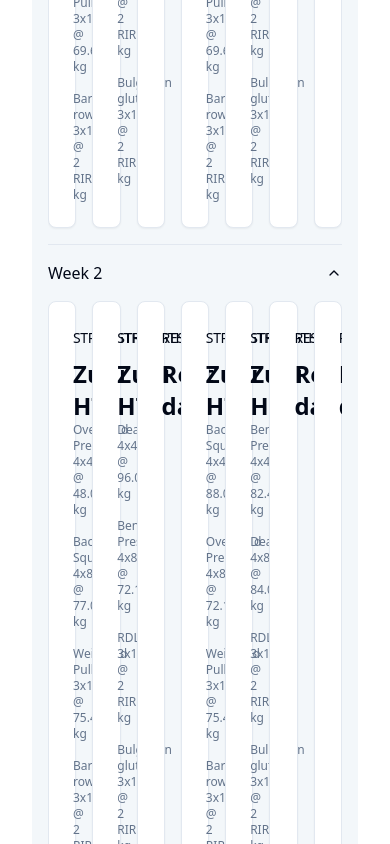
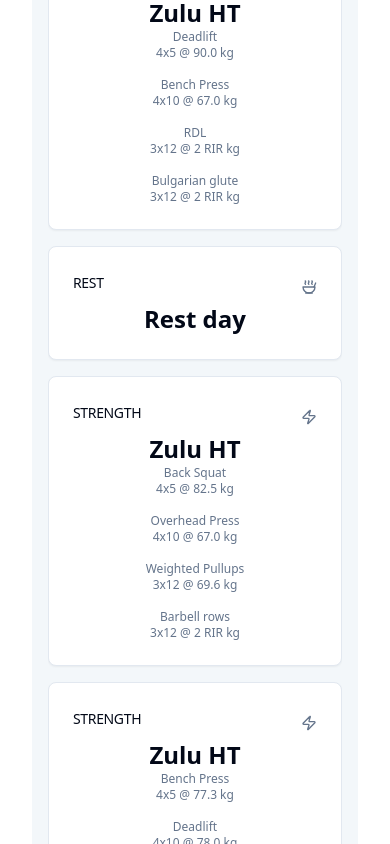
Before and after one commit to vrnvu/lifts, a React (Vite) app: page / in a window 390 px wide. Shown: the part 1156-2000 px from the top of the page. Built offline with nearby package versions, Linux system fonts and the light colour scheme.

Commit message:
fixes grid view on mobile

```diff
--- a/src/views/ProgramZuluHTView.tsx
+++ b/src/views/ProgramZuluHTView.tsx
@@ -296,7 +296,7 @@
         <AccordionItem value="item-1">
           <AccordionTrigger>Week 1</AccordionTrigger>
           <AccordionContent>
-            <div className="grid grid-cols-7 gap-4">
+            <div className="grid grid-cols-1 gap-4 sm:grid-cols-2 md:grid-cols-3 lg:grid-cols-4 xl:grid-cols-7">
               <StrengthFlexDayCard template="Zulu HT" exercises={week1[0]} />
               <StrengthFlexDayCard template="Zulu HT" exercises={week1[1]} />
               <RestDayCard />
@@ -310,7 +310,7 @@
         <AccordionItem value="item-2">
           <AccordionTrigger>Week 2</AccordionTrigger>
           <AccordionContent>
-            <div className="grid grid-cols-7 gap-4">
+            <div className="grid grid-cols-1 gap-4 sm:grid-cols-2 md:grid-cols-3 lg:grid-cols-4 xl:grid-cols-7">
               <StrengthFlexDayCard template="Zulu HT" exercises={week2[0]} />
               <StrengthFlexDayCard template="Zulu HT" exercises={week2[1]} />
               <RestDayCard />
@@ -324,7 +324,7 @@
         <AccordionItem value="item-3">
           <AccordionTrigger>Week 3</AccordionTrigger>
           <AccordionContent>
-            <div className="grid grid-cols-7 gap-4">
+            <div className="grid grid-cols-1 gap-4 sm:grid-cols-2 md:grid-cols-3 lg:grid-cols-4 xl:grid-cols-7">
               <StrengthFlexDayCard template="Zulu HT" exercises={week3[0]} />
               <StrengthFlexDayCard template="Zulu HT" exercises={week3[1]} />
               <RestDayCard />
```
